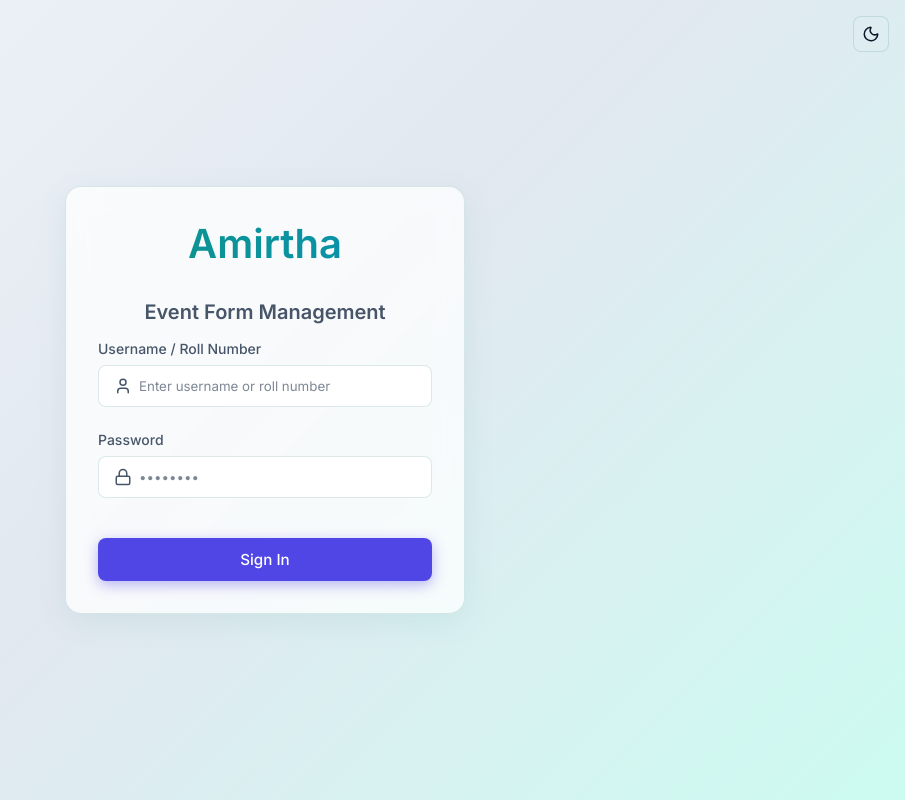
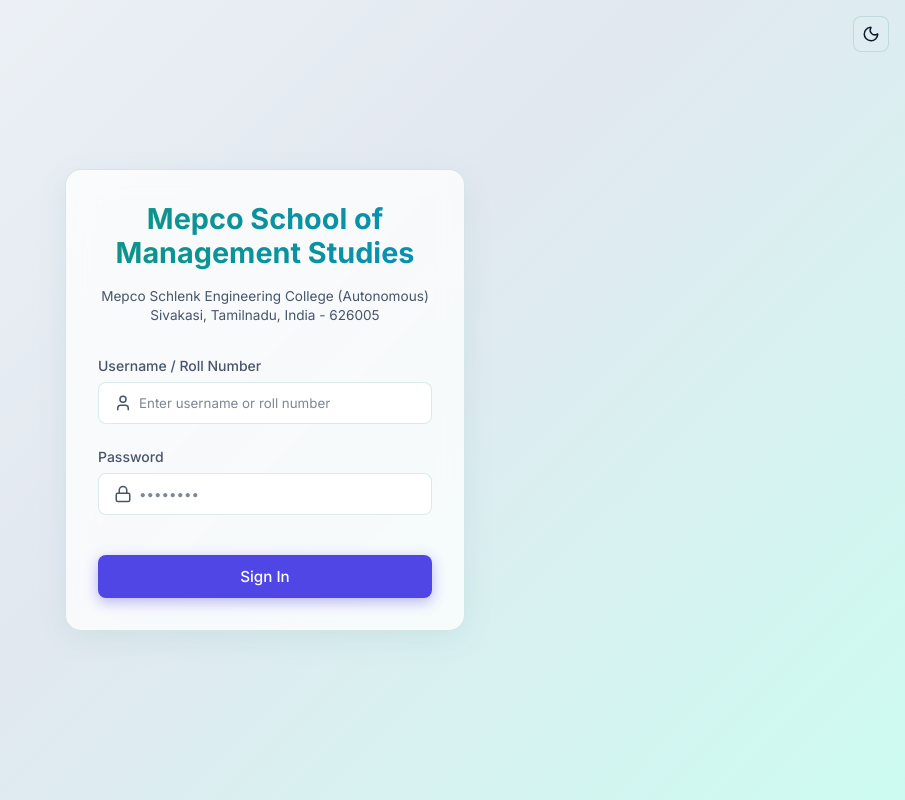
Before and after one commit to Bhanu-Jaisri/mbaactivities, a React (Vite) app in the folder client/: page /login in a window 1280 px wide. Shown: the whole page, without its empty margins (375-1280 px from the left). Built offline with nearby package versions, Linux system fonts and the light colour scheme; no server answers.

Commit message:
Update login page and dashboard header with Mepco institution branding details

```diff
--- a/client/src/components/Dashboard.jsx
+++ b/client/src/components/Dashboard.jsx
@@ -33,7 +33,25 @@
   return (
     <div>
       <nav className="nav-bar glass-panel" style={{ borderRadius: '0', borderTop: 'none', borderLeft: 'none', borderRight: 'none' }}>
-        <div className="nav-container">
+        <div className="nav-container" style={{ display: 'flex', alignItems: 'center', gap: '2rem' }}>
+          <div className="nav-brand" style={{ display: 'flex', flexDirection: 'column', marginRight: '1rem' }}>
+            <span style={{
+              fontSize: '1.05rem',
+              fontWeight: '700',
+              background: 'var(--logo-gradient)',
+              WebkitBackgroundClip: 'text',
+              WebkitTextFillColor: 'transparent',
+              lineHeight: '1.2'
+            }}>
+              Mepco Schlenk Engineering College (Autonomous)
+            </span>
+            <span style={{ fontSize: '0.75rem', color: 'var(--text-muted)', lineHeight: '1.2' }}>
+              Sivakasi, Tamilnadu, India - 626005
+            </span>
+            <span style={{ fontSize: '0.85rem', fontWeight: '600', color: 'var(--text)', marginTop: '0.15rem', lineHeight: '1.2' }}>
+              Mepco School of Management Studies
+            </span>
+          </div>
           <div className="nav-links">
             <Link to="/" className={`btn ${location.pathname === '/' ? 'btn-secondary' : ''}`} style={{ border: 'none' }}>
               <FileText size={18} /> Forms
--- a/client/src/components/Login.jsx
+++ b/client/src/components/Login.jsx
@@ -45,8 +45,28 @@
         {theme === 'dark' ? <Sun size={18} /> : <Moon size={18} />}
       </button>
       <div className="auth-box glass-panel">
-        <h1 style={{ textAlign: 'center', marginBottom: '2rem', background: 'var(--logo-gradient)', WebkitBackgroundClip: 'text', WebkitTextFillColor: 'transparent' }}>Amirtha</h1>
-        <h2 style={{ textAlign: 'center', fontSize: '1.25rem', color: 'var(--text-muted)' }}>Event Form Management</h2>
+        <h1 style={{
+          textAlign: 'center',
+          marginBottom: '1rem',
+          background: 'var(--logo-gradient)',
+          WebkitBackgroundClip: 'text',
+          WebkitTextFillColor: 'transparent',
+          fontSize: '1.8rem',
+          lineHeight: '1.2',
+          fontWeight: '700'
+        }}>
+          Mepco School of Management Studies
+        </h1>
+        <h2 style={{
+          textAlign: 'center',
+          fontSize: '0.85rem',
+          color: 'var(--text-muted)',
+          marginBottom: '2rem',
+          lineHeight: '1.4',
+          fontWeight: '400'
+        }}>
+          Mepco Schlenk Engineering College (Autonomous)<br />Sivakasi, Tamilnadu, India - 626005
+        </h2>
 
         {error && (
           <div style={{ background: 'rgba(239, 68, 68, 0.1)', color: '#FCA5A5', padding: '0.75rem', borderRadius: '8px', marginBottom: '1.5rem', fontSize: '0.875rem' }}>
--- a/client/src/index.css
+++ b/client/src/index.css
@@ -395,6 +395,10 @@
     align-items: stretch;
     gap: 1rem;
   }
+  .nav-brand {
+    text-align: center;
+    margin-right: 0 !important;
+  }
   .nav-container h2 {
     text-align: center;
     margin-bottom: 0.5rem;
```
